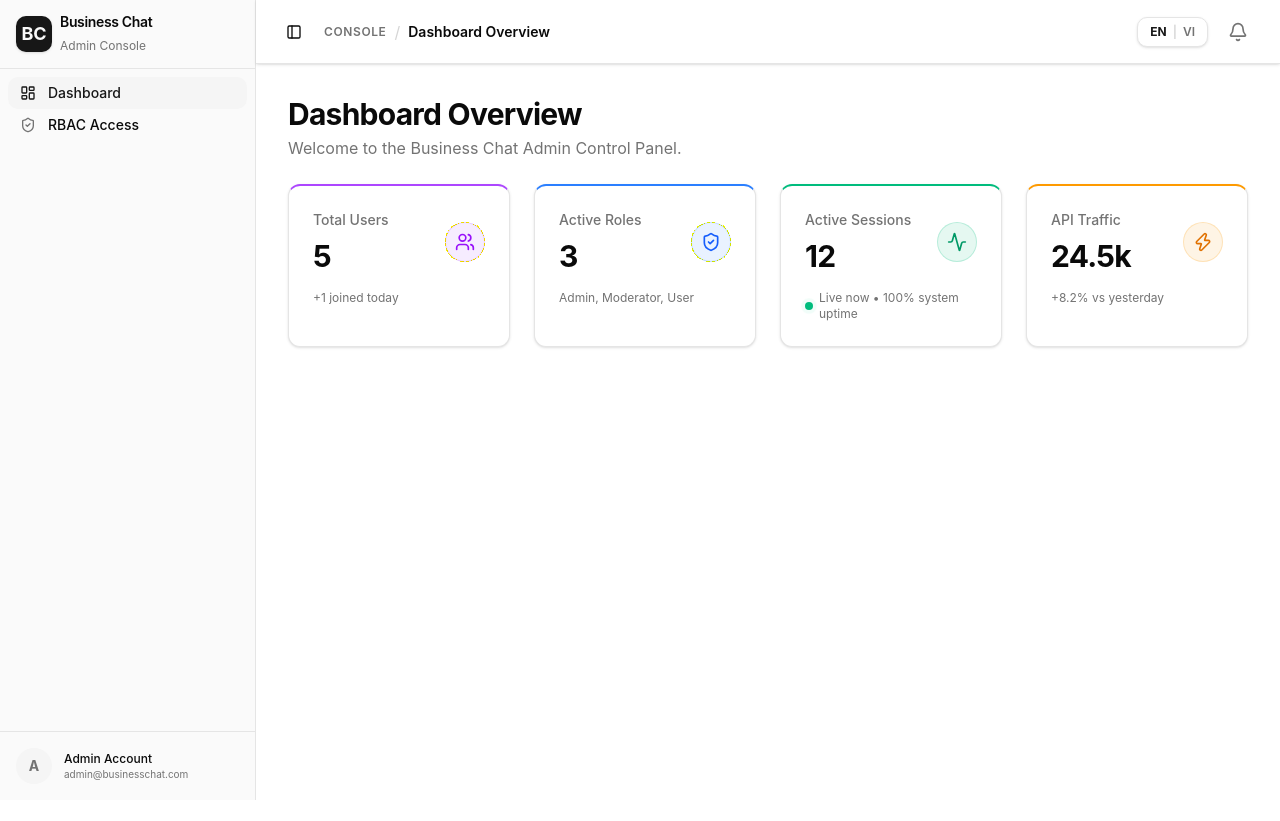
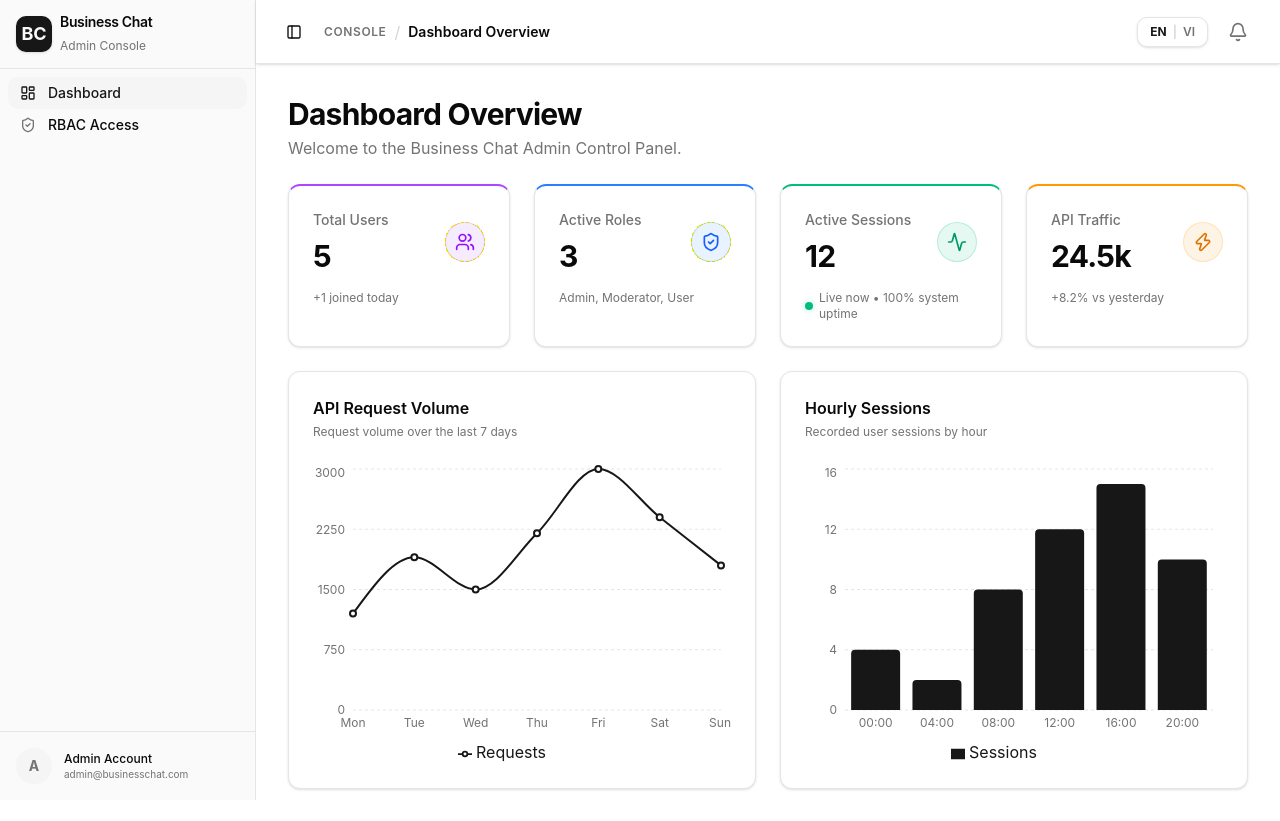
Before and after one commit to sixgillkrahs/admin-side, a React (Vite) app: page / in a window 1280 px wide. Before the commit the page ends 800 px from the top, so only its background shows below. Built offline with nearby package versions, Linux system fonts and the light colour scheme.

Commit message:
feat(dashboard): add recharts and implement interactive traffic line and hourly sessions bar charts with i18n support

```diff
--- a/package.json
+++ b/package.json
@@ -21,6 +21,7 @@
     "react": "^19.2.6",
     "react-dom": "^19.2.6",
     "react-i18next": "^17.0.8",
+    "recharts": "^3.8.1",
     "shadcn": "^4.11.0",
     "tailwind-merge": "^3.6.0",
     "tw-animate-css": "^1.4.0"
--- a/src/features/dashboard/components/DashboardOverview.tsx
+++ b/src/features/dashboard/components/DashboardOverview.tsx
@@ -1,5 +1,6 @@
 import { useTranslation } from 'react-i18next';
 import { Users, ShieldCheck, Activity, Zap } from 'lucide-react';
+import { ResponsiveContainer, LineChart, Line, BarChart, Bar, XAxis, YAxis, CartesianGrid, Tooltip, Legend } from 'recharts';
 
 export function DashboardOverview() {
   const { t } = useTranslation();
@@ -44,6 +45,25 @@ export function DashboardOverview() {
     },
   ];
 
+  const requestVolumeData = [
+    { name: t('dashboard.charts.days.mon'), requests: 1200 },
+    { name: t('dashboard.charts.days.tue'), requests: 1900 },
+    { name: t('dashboard.charts.days.wed'), requests: 1500 },
+    { name: t('dashboard.charts.days.thu'), requests: 2200 },
+    { name: t('dashboard.charts.days.fri'), requests: 3000 },
+    { name: t('dashboard.charts.days.sat'), requests: 2400 },
+    { name: t('dashboard.charts.days.sun'), requests: 1800 },
+  ];
+
+  const hourlySessionsData = [
+    { hour: '00:00', sessions: 4 },
+    { hour: '04:00', sessions: 2 },
+    { hour: '08:00', sessions: 8 },
+    { hour: '12:00', sessions: 12 },
+    { hour: '16:00', sessions: 15 },
+    { hour: '20:00', sessions: 10 },
+  ];
+
   return (
     <div className="space-y-6">
       <div>
@@ -51,6 +71,7 @@ export function DashboardOverview() {
         <p className="text-muted-foreground mt-1">{t('dashboard.description')}</p>
       </div>
 
+      {/* KPI Cards Grid */}
       <div className="grid gap-6 grid-cols-1 sm:grid-cols-2 lg:grid-cols-4">
         {kpiData.map((kpi, idx) => {
           const Icon = kpi.icon;
@@ -84,6 +105,99 @@ export function DashboardOverview() {
           );
         })}
       </div>
+
+      {/* Charts Grid */}
+      <div className="grid gap-6 grid-cols-1 lg:grid-cols-2">
+        {/* API Request Volume Chart */}
+        <div className="rounded-xl border border-border bg-card p-6 shadow-sm">
+          <div>
+            <h3 className="text-base font-semibold text-foreground">{t('dashboard.charts.trafficTitle')}</h3>
+            <p className="text-xs text-muted-foreground mt-1">{t('dashboard.charts.trafficSub')}</p>
+          </div>
+          <div className="mt-6">
+            <ResponsiveContainer width="100%" height={300}>
+              <LineChart data={requestVolumeData} margin={{ top: 5, right: 10, left: -20, bottom: 0 }}>
+                <CartesianGrid strokeDasharray="3 3" stroke="var(--border)" vertical={false} />
+                <XAxis
+                  dataKey="name"
+                  stroke="var(--muted-foreground)"
+                  fontSize={12}
+                  tickLine={false}
+                  axisLine={false}
+                />
+                <YAxis
+                  stroke="var(--muted-foreground)"
+                  fontSize={12}
+                  tickLine={false}
+                  axisLine={false}
+                />
+                <Tooltip
+                  contentStyle={{
+                    backgroundColor: 'var(--card)',
+                    borderColor: 'var(--border)',
+                    borderRadius: 'var(--radius)',
+                    color: 'var(--foreground)'
+                  }}
+                  labelStyle={{ fontWeight: 'bold' }}
+                />
+                <Legend />
+                <Line
+                  type="monotone"
+                  dataKey="requests"
+                  name={t('dashboard.charts.requests')}
+                  stroke="var(--primary)"
+                  strokeWidth={2}
+                  activeDot={{ r: 6 }}
+                />
+              </LineChart>
+            </ResponsiveContainer>
+          </div>
+        </div>
+
+        {/* Hourly Sessions Chart */}
+        <div className="rounded-xl border border-border bg-card p-6 shadow-sm">
+          <div>
+            <h3 className="text-base font-semibold text-foreground">{t('dashboard.charts.sessionsTitle')}</h3>
+            <p className="text-xs text-muted-foreground mt-1">{t('dashboard.charts.sessionsSub')}</p>
+          </div>
+          <div className="mt-6">
+            <ResponsiveContainer width="100%" height={300}>
+              <BarChart data={hourlySessionsData} margin={{ top: 5, right: 10, left: -20, bottom: 0 }}>
+                <CartesianGrid strokeDasharray="3 3" stroke="var(--border)" vertical={false} />
+                <XAxis
+                  dataKey="hour"
+                  stroke="var(--muted-foreground)"
+                  fontSize={12}
+                  tickLine={false}
+                  axisLine={false}
+                />
+                <YAxis
+                  stroke="var(--muted-foreground)"
+                  fontSize={12}
+                  tickLine={false}
+                  axisLine={false}
+                />
+                <Tooltip
+                  contentStyle={{
+                    backgroundColor: 'var(--card)',
+                    borderColor: 'var(--border)',
+                    borderRadius: 'var(--radius)',
+                    color: 'var(--foreground)'
+                  }}
+                  labelStyle={{ fontWeight: 'bold' }}
+                />
+                <Legend />
+                <Bar
+                  dataKey="sessions"
+                  name={t('dashboard.charts.sessions')}
+                  fill="var(--primary)"
+                  radius={[4, 4, 0, 0]}
+                />
+              </BarChart>
+            </ResponsiveContainer>
+          </div>
+        </div>
+      </div>
     </div>
   );
 }
--- a/src/lib/i18n.ts
+++ b/src/lib/i18n.ts
@@ -28,6 +28,23 @@ const resources = {
           sessionsSub: '100% system uptime',
           trafficSub: '+8.2% vs yesterday',
           live: 'Live now',
+        },
+        charts: {
+          trafficTitle: 'API Request Volume',
+          trafficSub: 'Request volume over the last 7 days',
+          sessionsTitle: 'Hourly Sessions',
+          sessionsSub: 'Recorded user sessions by hour',
+          requests: 'Requests',
+          sessions: 'Sessions',
+          days: {
+            mon: 'Mon',
+            tue: 'Tue',
+            wed: 'Wed',
+            thu: 'Thu',
+            fri: 'Fri',
+            sat: 'Sat',
+            sun: 'Sun',
+          },
         },
       },
       rbac: {
@@ -107,6 +124,23 @@ const resources = {
           trafficSub: '+8.2% so với hôm qua',
           live: 'Đang hoạt động',
         },
+        charts: {
+          trafficTitle: 'Lưu lượng yêu cầu API',
+          trafficSub: 'Số lượng yêu cầu trong 7 ngày qua',
+          sessionsTitle: 'Phiên hoạt động theo giờ',
+          sessionsSub: 'Số lượng phiên hoạt động theo khung giờ',
+          requests: 'Yêu cầu',
+          sessions: 'Phiên',
+          days: {
+            mon: 'T2',
+            tue: 'T3',
+            wed: 'T4',
+            thu: 'T5',
+            fri: 'T6',
+            sat: 'T7',
+            sun: 'CN',
+          },
+        },
       },
       rbac: {
         title: 'Quản lý RBAC',
```
Also changed, not shown: 1 other file (tests, documents, lock files or other folders).
